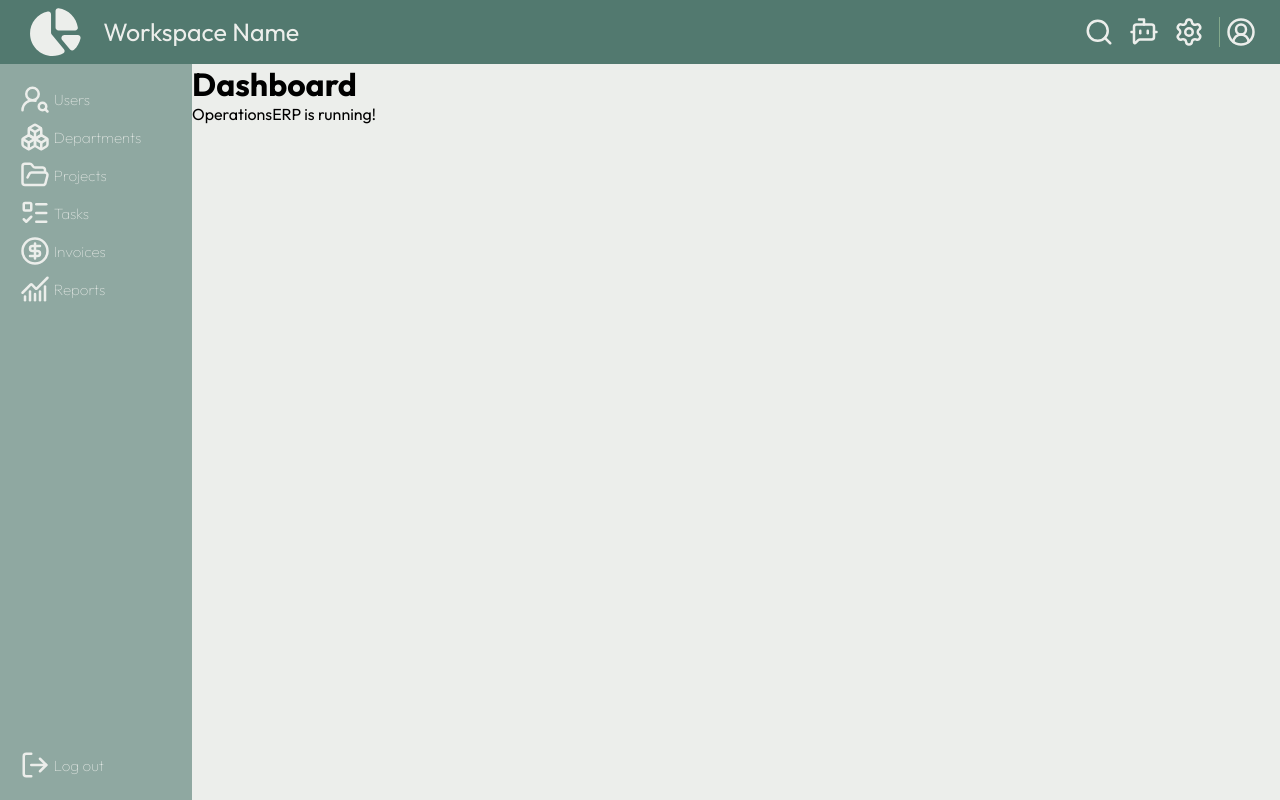
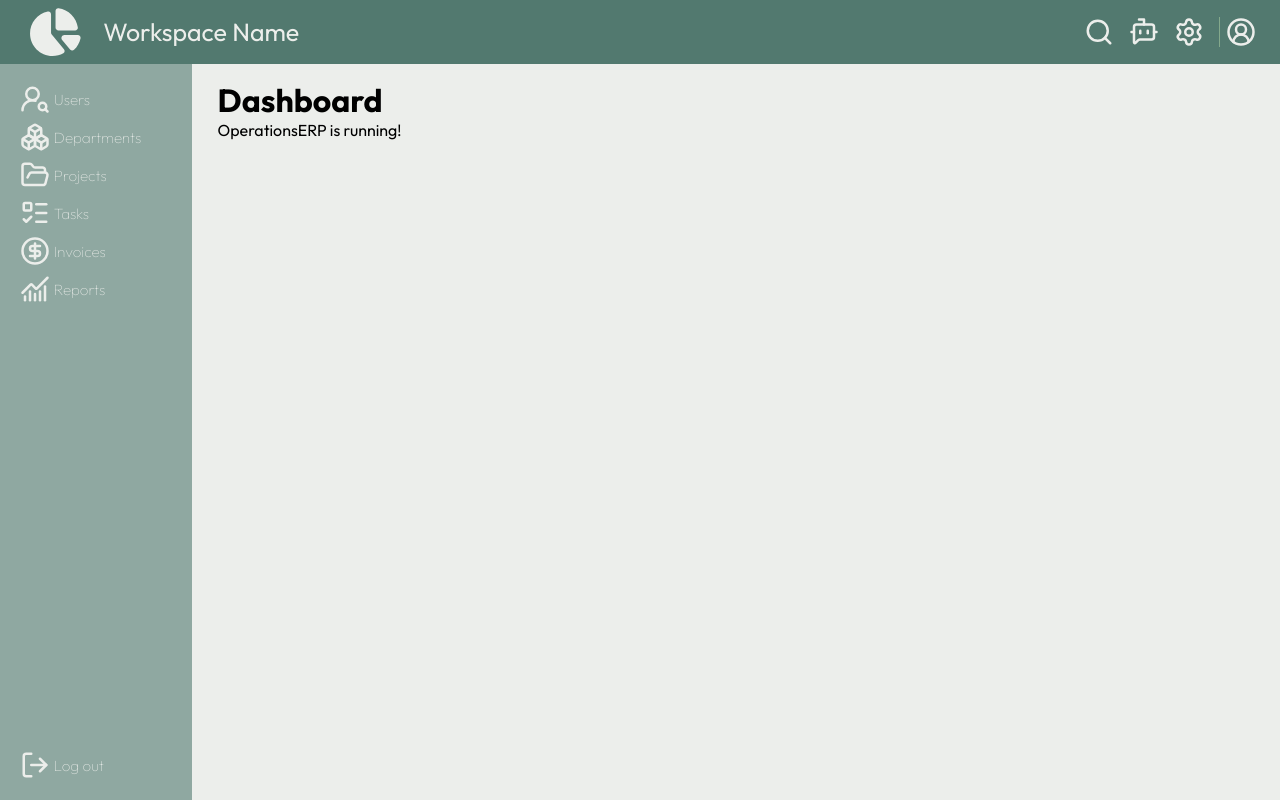
Before and after one commit to barbosacaio/operations-erp, a React (Vite) app in the folder frontend/: page / in a window 1280 px wide. Built offline with nearby package versions, Linux system fonts and the light colour scheme; no server answers; sample sign-in values are in the browser's storage.

Commit message:
style: adjust layout style

```diff
--- a/frontend/src/features/auth/layouts/AuthLayout.tsx
+++ b/frontend/src/features/auth/layouts/AuthLayout.tsx
@@ -4,7 +4,7 @@ export const AuthLayout = () => {
 	return (
 		<div className="app">
 			<div className="main">
-				<div className="content">
+				<div className="authContent">
 					<Outlet />
 				</div>
 			</div>
--- a/frontend/src/index.css
+++ b/frontend/src/index.css
@@ -24,6 +24,12 @@ body,
 
 .content {
   flex: 1;
+  padding: 2vh 2vw;
+  background-color: #eceeeb;
+}
+
+.authContent {
+  flex: 1;
   padding: 0;
   background-color: #eceeeb;
 }
```
